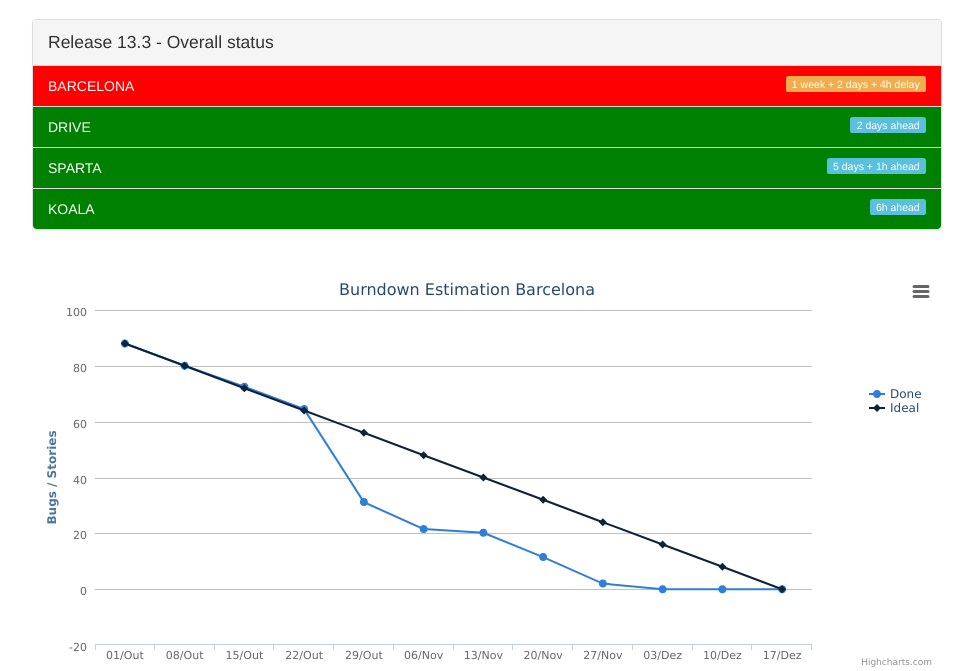
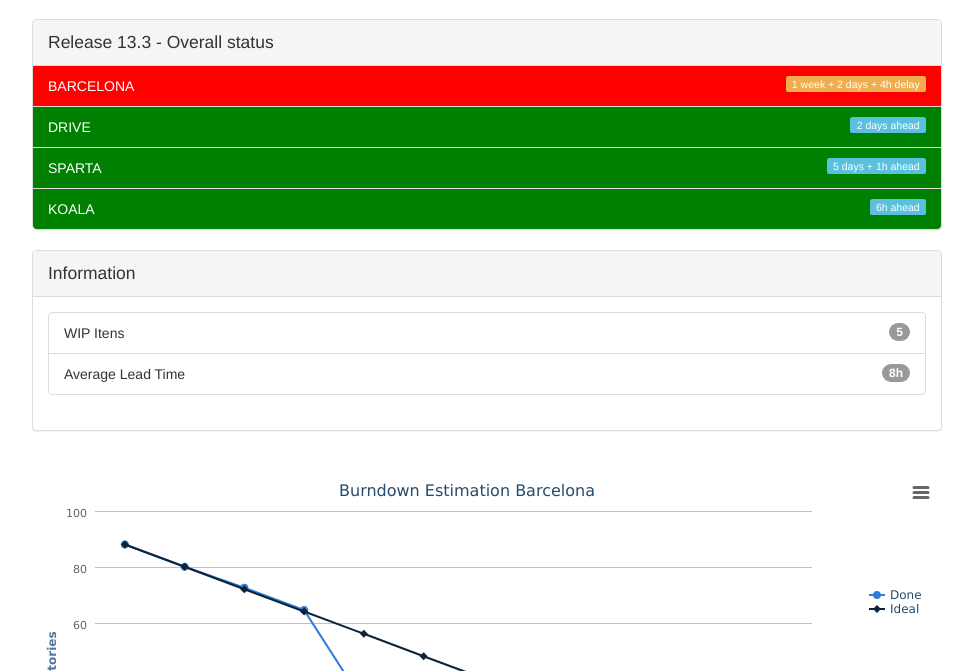
Before and after one commit to jjcorrea/ilgmetrics, a Django app: page /dashboard/ in a window 1280 px wide. Shown: the part 491-1162 px from the top of the page, without its empty margins (153-1126 px from the left). Run offline with Django 3.2, Linux system fonts and the light colour scheme; data that the repository does not hold is empty; parts of the project's set-up code (start-up, migrations or seed data) failed here and were passed over; some libraries are stand-ins or nearby versions.

Commit message:
Adding information panel with WIP and Average Lead Time on Dashboard

```diff
--- a/metrics/templates/story_metrics.html
+++ b/metrics/templates/story_metrics.html
@@ -286,6 +286,14 @@ $(function () {
 		  </ul>
 	</div>
 
+	<div class="panel">
+	  <div class="panel-heading">Information</div>
+		<ul class="list-group mini">
+		  <li class="list-group-item">WIP Itens<span class="badge badge-info">5</span></li>
+		  <li class="list-group-item">Average Lead Time<span class="badge badge-info">8h</span></li>
+		</ul>
+	</div>
+
 	<br />
 	<div id='burndown-estimation-bcn'></div>
 	<div id='burndown-estimation-drive'></div>
```
